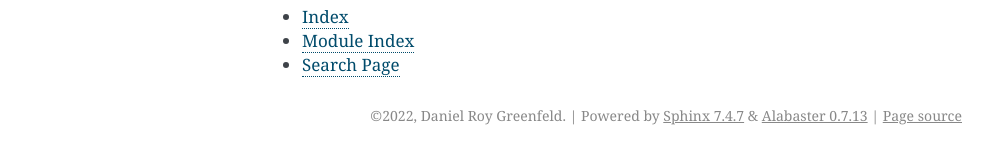
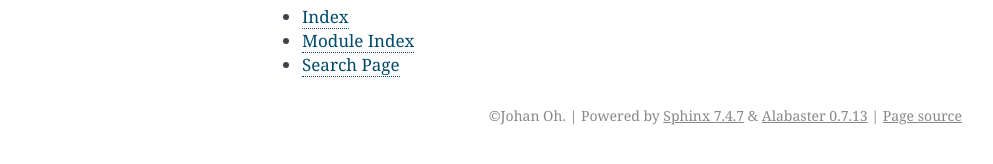
Before and after one commit to johanoh/fitness_app, a Sphinx documentation site: the page built from docs/index.rst, in a window 1280 px wide. Shown: the part 386-550 px from the top of the page, without its empty margins (148-1141 px from the left). Built offline with Sphinx 7.4.7, drawn with Linux system fonts in a browser that asks for light colours.

```diff
--- a/docs/conf.py
+++ b/docs/conf.py
@@ -28,8 +28,8 @@
 # -- Project information -----------------------------------------------------
 
 project = "fitness_app"
-copyright = """2022, Daniel Roy Greenfeld"""
-author = "Daniel Roy Greenfeld"
+copyright = """Johan Oh"""
+author = "Johan Oh"
 
 
 # -- General configuration ---------------------------------------------------
```
Also changed, not shown: 1 other file.
